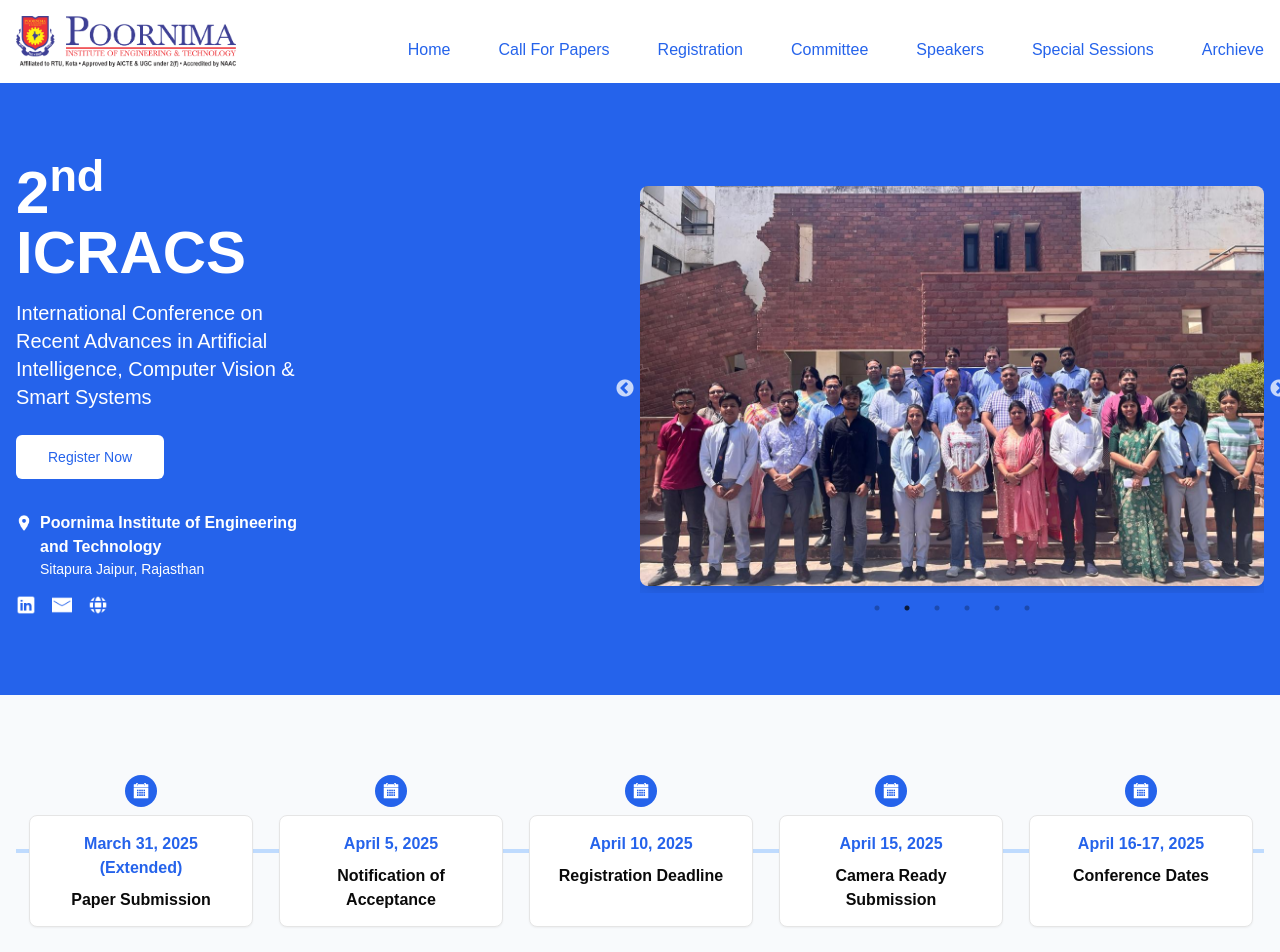
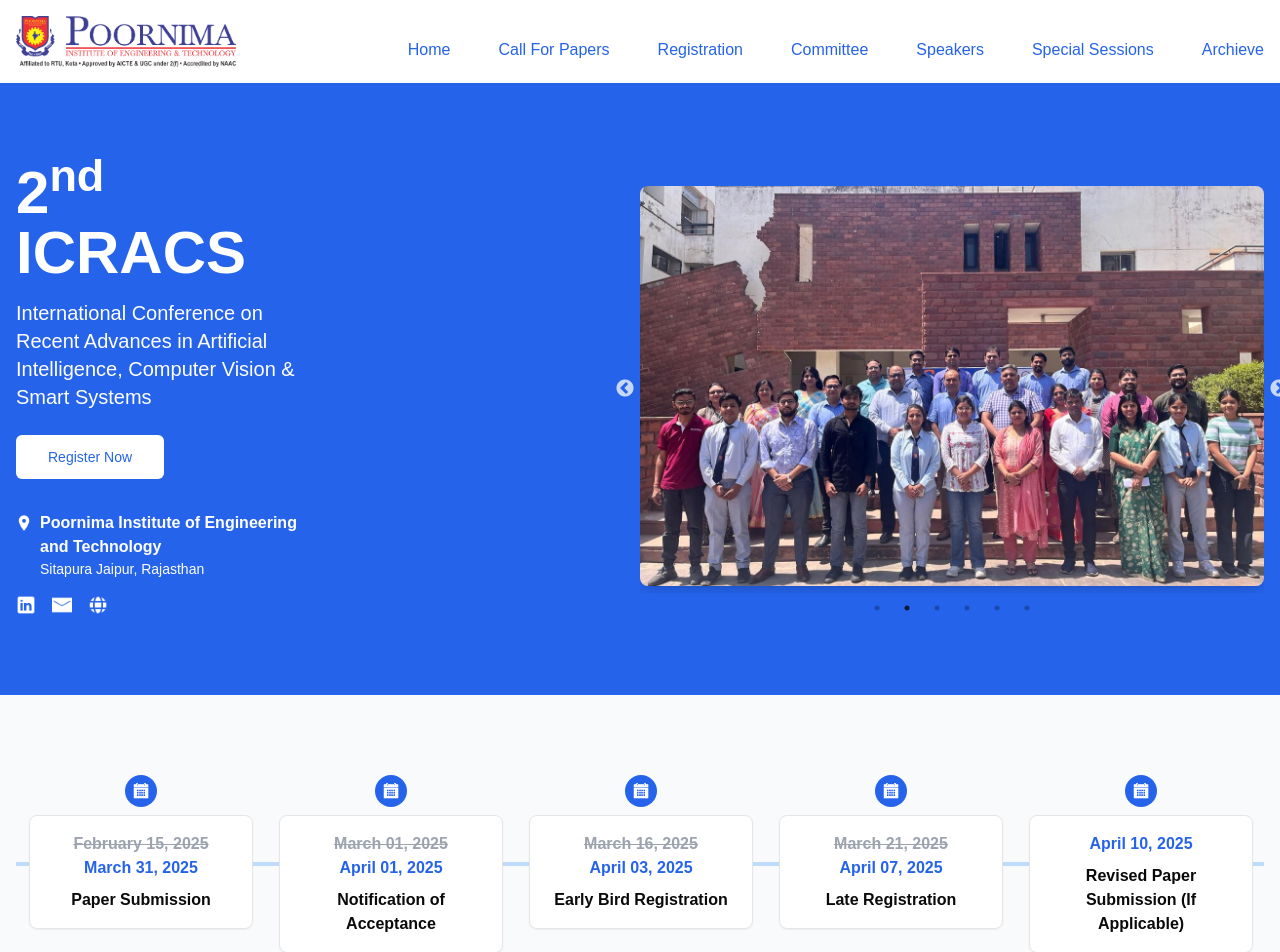
Before and after one commit to splixcube/icracs-conference1, a Next.js app: page / in a window 1280 px wide. Shown: the top 952 px of the page. Built offline with nearby package versions, Linux system fonts and the light colour scheme; grey boxes are pictures that could not be loaded.

Commit message:
updated timeline

```diff
--- a/src/app/components/conference-timeline.jsx
+++ b/src/app/components/conference-timeline.jsx
@@ -3,20 +3,28 @@
 
 const timelineEvents = [
   {
-    date: "March 31, 2025 (Extended)",
+    oldDate: "February 15, 2025",
+    date: "March 31, 2025",
     title: "Paper Submission",
   },
   {
-    date: " April 5, 2025",
+    oldDate: "March 01, 2025",
+    date: "April 01, 2025",
     title: "Notification of Acceptance",
   },
   {
-    date: " April 10, 2025",
-    title: "Registration Deadline",
+    oldDate: "March 16, 2025",
+    date: " April 03, 2025",
+    title: "Early Bird Registration",
   },
   {
-    date: "April 15, 2025",
-    title: "Camera Ready Submission",
+    oldDate: "March 21, 2025",
+    date: " April 07, 2025",
+    title: "Late Registration",
+  },
+  {
+    date: "April 10, 2025",
+    title: "Revised Paper Submission (If Applicable)",
   },
   {
     date: "April 16-17, 2025",
@@ -45,8 +53,9 @@
                       <img src='/calendar.png' className="h-4 w-4" />
 
                     </div>
-                    <Card className="w-56 h-28 text-center">
+                    <Card className="w-56 h-30 text-center">
                       <CardContent className="p-4">
+                        <p className="font-semibold text-gray-400 line-through">{event.oldDate}</p>
                         <p className="font-semibold text-blue-600">{event.date}</p>
                         <h3 className="font-bold mt-2">{event.title}</h3>
                         {/* <p className="text-sm text-gray-600 mt-1">{event.description}</p> */}
--- a/src/app/page.jsx
+++ b/src/app/page.jsx
@@ -18,16 +18,6 @@
   return (
     <>  {/* Hero Section */}
       <section className="relative bg-blue-600 text-white py-8 sm:py-12 md:py-20 overflow-hidden">
-        {/* Ripple Background Animation */}
-        {/* <div className="ripple-background">
-          <div className="circle xxlarge shade1"></div>
-          <div className="circle xlarge shade2"></div>
-          <div className="circle large shade3"></div>
-          <div className="circle medium shade4"></div>
-          <div className="circle small shade5"></div>
-        </div> */}
-
-
 
         {/* Main Content */}
         <div className="container relative z-10 mx-auto px-4 ">
@@ -49,10 +39,12 @@
                 <div className="mt-8 space-y-4">
                   <div className="flex items-start gap-2">
                     <img src="/location.png" className="h-4 w-4 mt-1" />
+                    <Link href="https://maps.app.goo.gl/T3kv2EAkiqj6H23F8" target='_blank'>
                     <div>
                       <h3 className="font-semibold text-white">Poornima Institute of Engineering and Technology</h3>
                       <p className="text-sm text-white">Sitapura Jaipur, Rajasthan</p>
                     </div>
+                    </Link>
                   </div>
                   <div className="flex gap-4">
                     <Link
@@ -89,12 +81,6 @@
       <About1 />
       <About2 />
       <Partners />
-
-
-
-
-
-
     </>
   );
 }
```
